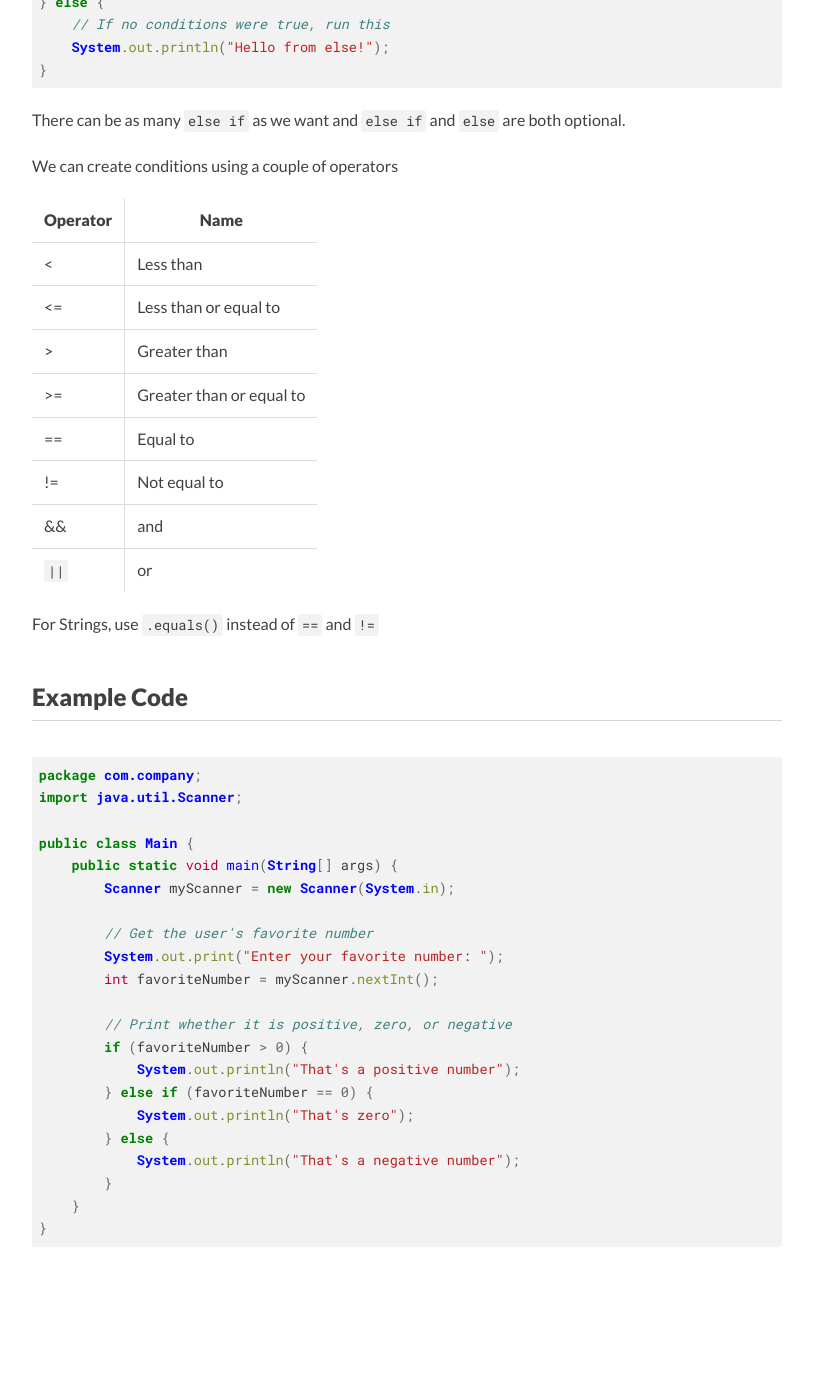
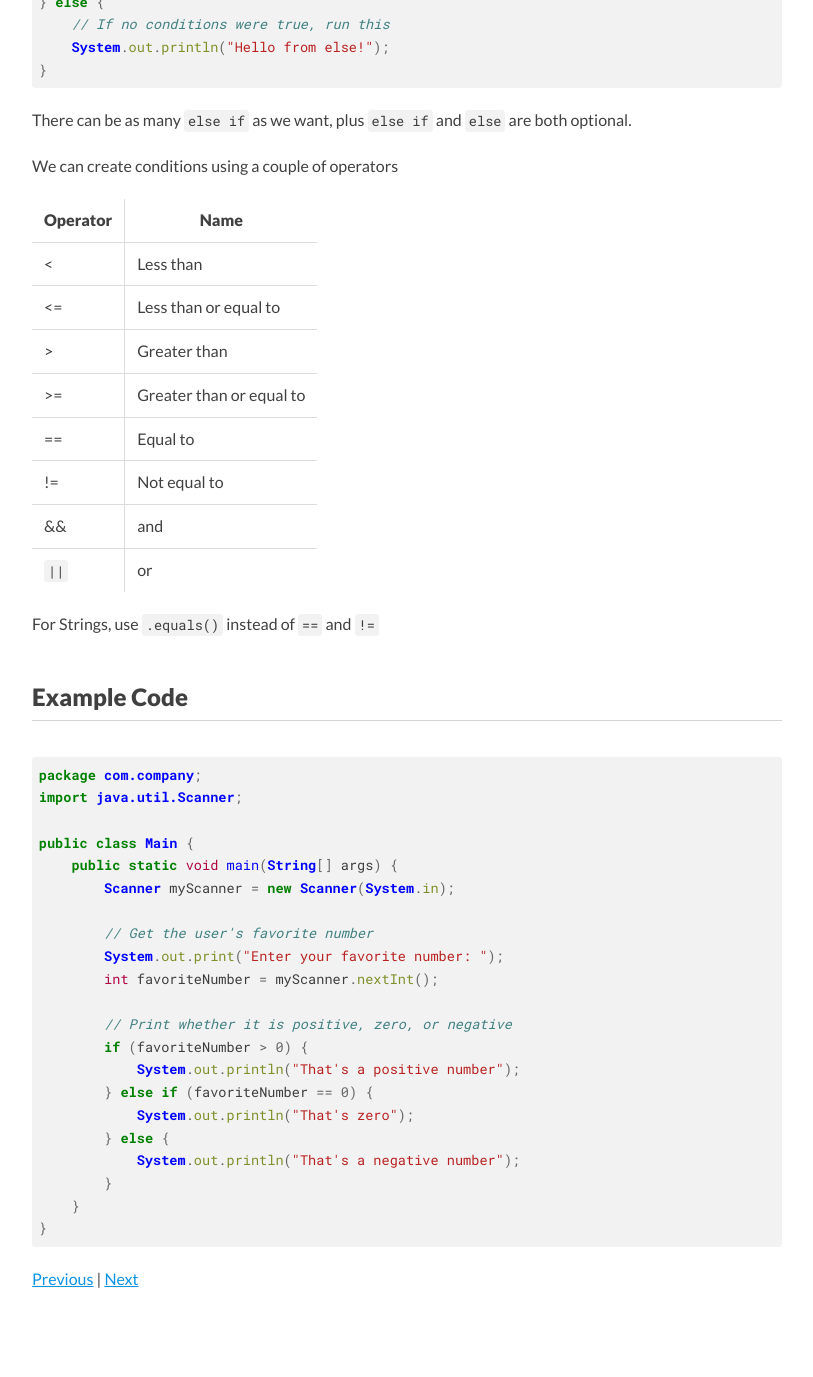
Before and after one commit to brdoney/brdoney.github.io, a Jekyll site: the page built from _docs/conditionals.md, in a window 1280 px wide. Shown: the part 525-1902 px from the top of the page, without its empty margins (233-1046 px from the left). Built offline with Jekyll 4.4.1, drawn with Linux system fonts in a browser that asks for light colours.

Commit message:
Add previous and next buttons for documents

````diff
--- a/_config.yml
+++ b/_config.yml
@@ -7,12 +7,12 @@ exclude:
   - scripts
 
 collections:
-  documents:
+  docs:
     output: true
     sort_by: order
 
 defaults:
   - scope:
-      path: "_documents"
+      path: "_docs"
     values:
       layout: "document"
--- a/_documents/conditionals.md
+++ b/_docs/conditionals.md
@@ -26,7 +26,7 @@ if (condition) {
 }
 ```
 
-There can be as many `else if` as we want and `else if` and `else` are both optional.
+There can be as many `else if` as we want, plus `else if` and `else` are both optional.
 
 We can create conditions using a couple of operators
 
--- /dev/null
+++ b/_includes/prevnext.html
@@ -0,0 +1,34 @@
+{%- if page.collection -%}
+<!-- Assumes that the posts are already ordered by Jekyll -->
+{%- assign posts = site[page.collection] -%}
+
+{%- for item in posts -%}
+{%- if item.title == page.title -%}
+{%- assign current_position = forloop.index0 -%}
+{%- break -%}
+{%- endif -%}
+{%- endfor -%}
+
+{% if current_position %}
+<p>
+    {%- if 0 < current_position -%}
+    {%- assign prev_index = current_position | minus: 1 -%}
+    {%- endif -%}
+
+    {%- assign temp = current_position | plus: 1 -%}
+    {%- if temp < posts.size -%}
+    {%- assign next_index = temp -%}
+    {%- endif -%}
+
+    {% if prev_index %}
+    <a href="{{ posts[prev_index].url }}">Previous</a>
+    {%- endif -%}
+    {% if prev_index and next_index %}
+    <span> | </span>
+    {%- endif -%}
+    {% if next_index %}
+    <a href="{{ posts[next_index].url }}">Next</a>
+    {% endif %}
+</p>
+{%- endif -%}
+{%- endif -%}
--- a/_layouts/document.html
+++ b/_layouts/document.html
@@ -3,3 +3,5 @@ layout: default
 ---
 
 {{ content }}
+
+{% include prevnext.html %}
````
Also changed, not shown: _docs/variables.md (added, +15 -0 lines), _documents/variables.md (deleted, +0 -15 lines), _docs/first-program.md (renamed from _documents/first-program.md), _docs/modifying-variables.md (renamed from _documents/modifying-variables.md), _docs/random.md (renamed from _documents/random.md), _docs/scanner.md (renamed from _documents/scanner.md), _docs/what-next.md (renamed from _documents/what-next.md), _docs/while-loops.md (renamed from _documents/while-loops.md).
